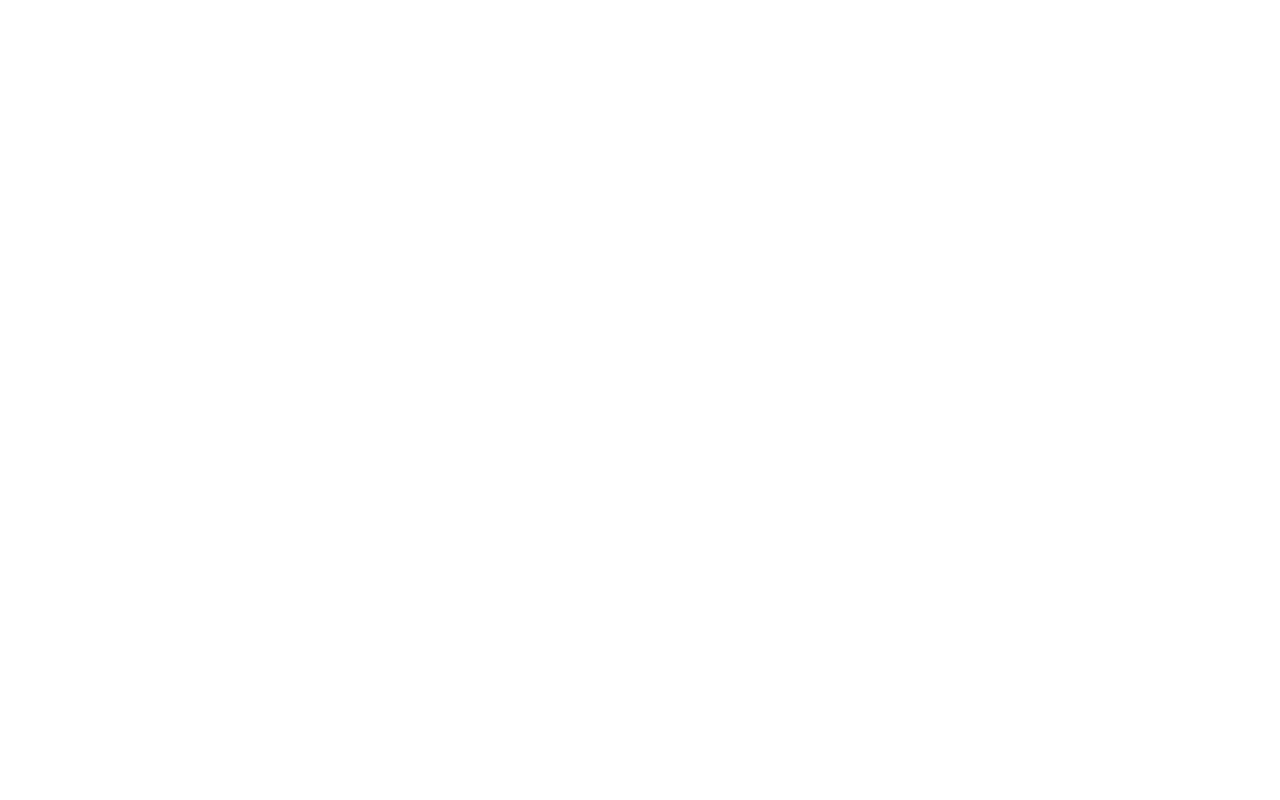
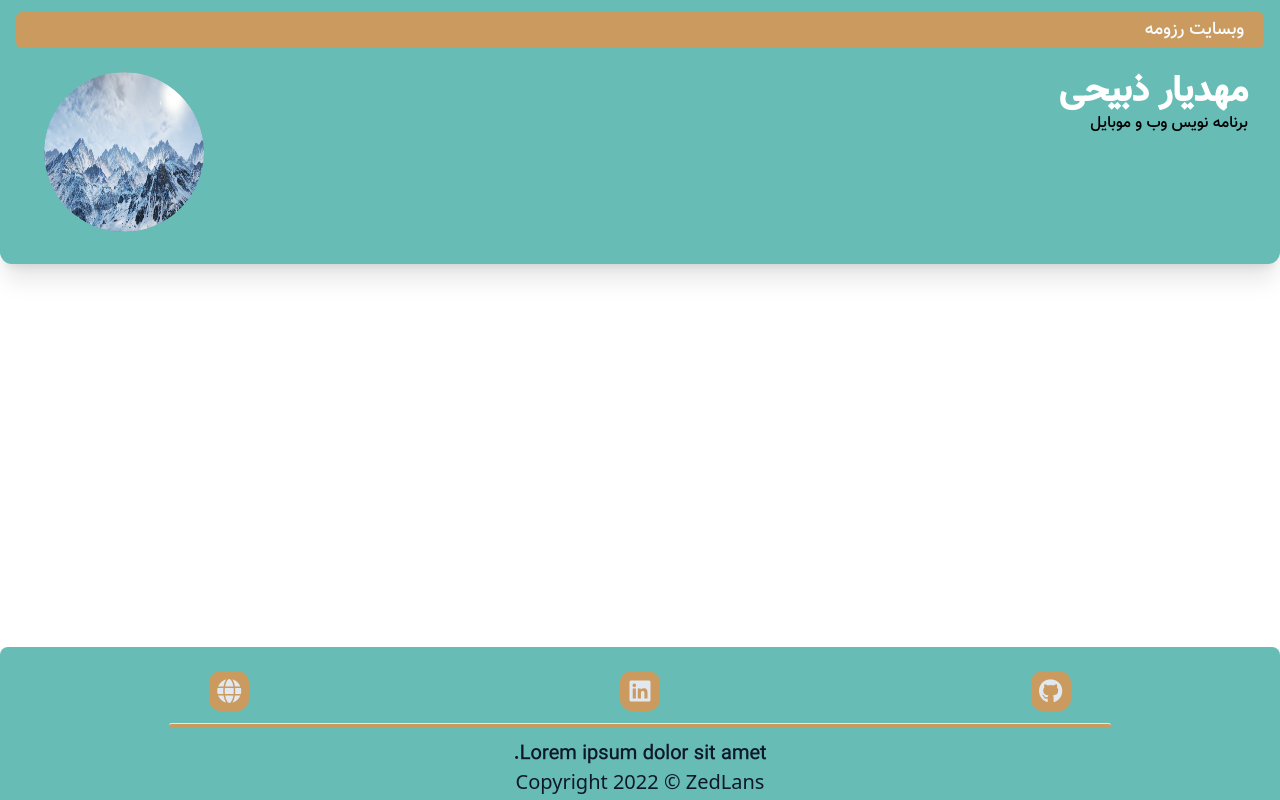
Before and after one commit to Mahdiyar-Zabihi/V2.CV-Project, a website: page Src/Index.html in a window 1280 px wide. Drawn offline with nearby package versions, Linux system fonts and the light colour scheme; files that its build step writes are made by us from their sources; files whose address does not match are found by name.

Commit message:
footer component (80% done) new colors,ReadMe edit

```diff
--- a/Src/Index.html
+++ b/Src/Index.html
@@ -17,6 +17,60 @@
         <link rel="stylesheet" href="https://cdnjs.cloudflare.com/ajax/libs/font-awesome/6.0.0/css/all.min.css" integrity="sha512-9usAa10IRO0HhonpyAIVpjrylPvoDwiPUiKdWk5t3PyolY1cOd4DSE0Ga+ri4AuTroPR5aQvXU9xC6qOPnzFeg==" crossorigin="anonymous" referrerpolicy="no-referrer">
         <link rel="stylesheet" href="./../Dist/Main.css">
     </head>
-    <body>
+    <!-- https://www.template.net/editable/2443/free-surveyor-cv -->
+    <body class="flex flex-col relative flex-wrap min-h-screen">
+        <!-- Header-Component Start -->
+        <header class="justify-self-start container mx-auto flex flex-row flex-wrap rounded-b-xl justify-between shadow-xl p-4 space-x-3 bg-primaryColor-main">
+            <div class="bg-secondaryColor w-full -mt-1 text-slate-50 mb-2 p-1 rounded-md">
+                <p class="mr-4 text-lg font-medium"> وبسایت رزومه </p>
+            </div>
+            <div class="p-4 mr-3">
+                <h1 class="text-4xl font-bold text-white"> مهدیار ذبیحی </h1>
+                <h2> برنامه نویس وب و موبایل </h2>
+            </div>
+            <div class="p-4 flex justify-center items-center">
+                <div class="overflow-hidden rounded-full w-40 h-40">
+                    <img class="rounded-full shadow-md bg-center  w-full h-full duration-500 ease-out cursor-pointer transition-transform hover:scale-125" src="./Imgs/Logo.jpg" alt="Mahdiyar Zabihi" title="Mahdiyar Zabihi">
+                </div>
+            </div>
+        </header>
+        <!-- Header-Component End -->
+
+        <!-- Middle-Component Start -->
+        <section>
+
+        </section>
+        <!-- Middle-Component End -->
+
+        <!-- Footer-Component Start -->
+        <footer class="justify-self-end absolute rounded-t-lg bg-primaryColor-main bottom-0 p-3 w-screen">
+            <div>
+                <div>
+                    <ul class="list-none flex flex-row flex-wrap justify-around m-3">
+                        <li>
+                            <a target="_blank" class="SocialLogo" href="https://github.com/Mahdiyar-Zabihi">
+                                <i title="GitHub" class="fa-brands fa-github text-2xl"></i>
+                            </a>
+                        </li>
+                        <li>
+                            <a target="_blank" class="SocialLogo" href="">
+                                <i title="Linkedin" class="fa-brands fa-linkedin text-2xl"></i>
+                            </a>
+                        </li>
+                        <li>
+                            <a target="_blank" class="SocialLogo" href="www.zedlans.ir">
+                                <i title="WebSite" class="fa-solid fa-globe text-2xl"></i>
+                            </a>
+                        </li>
+                    </ul>
+                </div>
+                <div class="text-sm lg:text-xl md:text-lg text-center font-medium text-slate-900">
+                    <hr class="w-9/12 bg-secondaryColor p-0.5 rounded-3xl mx-auto my-3 shadow-xl">
+                    <p class="mt-2"> Lorem ipsum dolor sit amet. </p>
+                    <p class="font-sans -mb-2"> Copyright 2022  &#169; ZedLans </p>
+                </div>
+            </div>
+        </footer>
+        <!-- Footer-Component End -->
     </body>
 </html>
--- a/Src/Styles.css
+++ b/Src/Styles.css
@@ -22,5 +22,13 @@ body{
 }
 
 
+/* Custom Components */
+@layer components{
+    .SocialLogo{
+        @apply p-2.5 hover:rotate-full w-10 h-10 bg-secondaryColor hover:shadow-lg hover:-translate-y-1.5 text-slate-200 hover:text-secondaryColor text-lg hover:bg-primaryColor-dark transition-transform ease-out duration-[850ms] flex justify-center items-center rounded-xl hover:rounded-2xl;
+    }
+}
+
+
 /* TailWind Last */
 @tailwind utilities;
--- a/tailwind.config.js
+++ b/tailwind.config.js
@@ -8,7 +8,14 @@ module.exports= {
   theme: {
     extend: {
       colors:{
-        'primaryColor':'#d6e6e5'
+        'primaryColor':{
+          dark:'#198a82',
+          main:'#67bcb6',
+        },
+        'secondaryColor':'#ca9a5f',
+      },
+      rotate:{
+        full:'360deg'
       }
     },
   },
```
Also changed, not shown: README.md.
